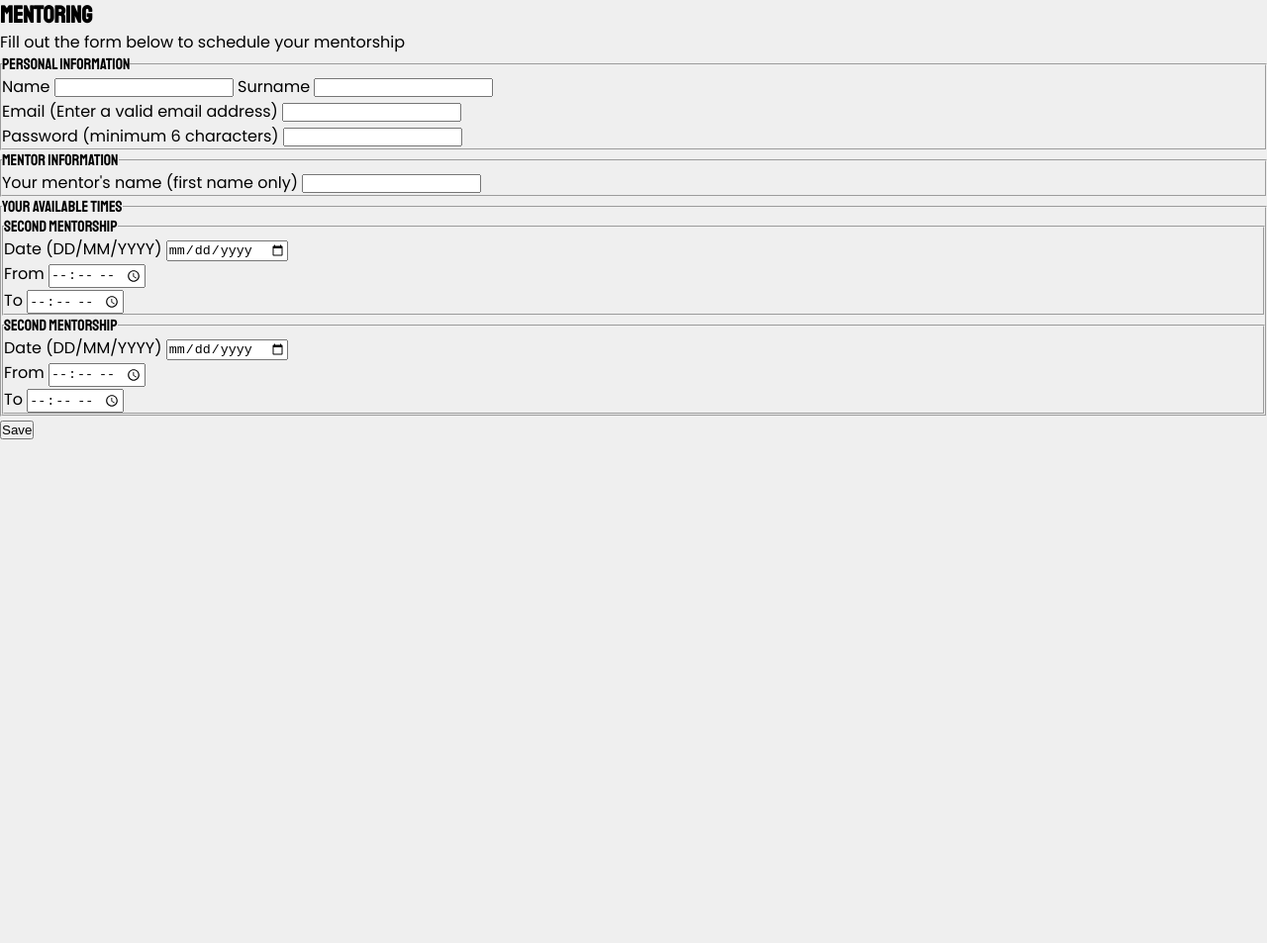
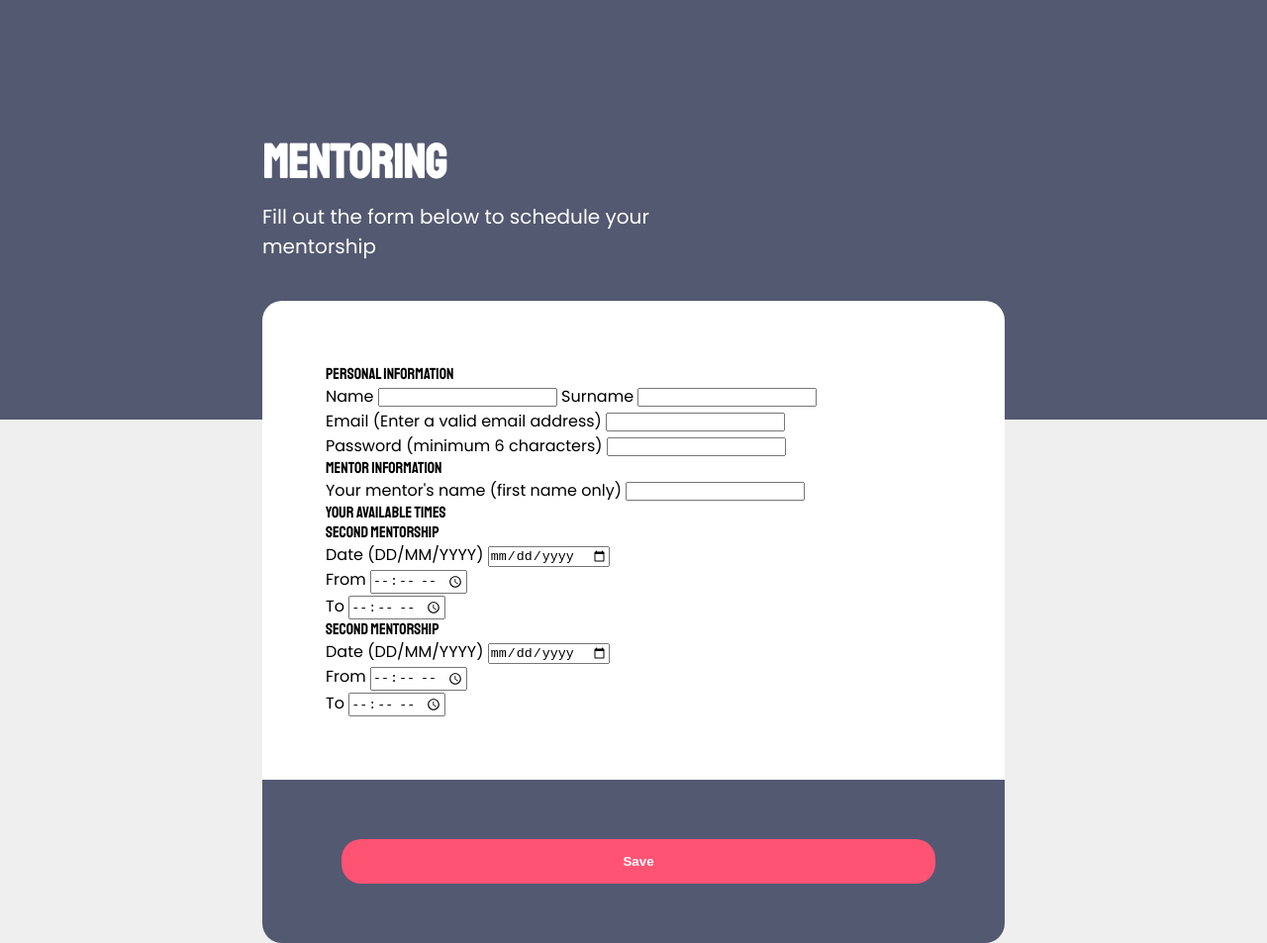
Before and after one commit to emidiovaleretto/rocketseat-challenge-03, a plain HTML site: page index.html in a window 1280 px wide. Shown: the whole page at 99% size. Before the commit the page ends 800 px from the top, so only its background shows below. Drawn offline with Linux system fonts and the light colour scheme.

Commit message:
feature: add style to the submit input

```diff
--- a/assets/css/style.css
+++ b/assets/css/style.css
@@ -9,6 +9,15 @@ body {
   background-color: #efefef;
 }
 
+fieldset {
+  border: none;
+}
+
+h1,
+legend {
+  font-family: "Staatliches", sans-serif;
+}
+
 .header-container {
   background-color: #535971;
 }
@@ -18,16 +27,10 @@ body {
   margin: 0 auto;
 }
 
-h1,
-legend {
-  font-family: "Staatliches", sans-serif;
-}
-
 .main-container h1 {
   font-size: 3rem;
   line-height: 3rem;
   color: #fff;
-
   padding-top: 140px;
   margin-bottom: 16px;
 }
@@ -35,7 +38,29 @@ legend {
 .main-container p {
   font-size: 1.25rem;
   color: #fff;
+  width: 420px;
+  padding-bottom: 160px;
+}
 
-  width: 420px;
-  padding-bottom: 180px;
+.form-wrapper {
+  background-color: #fff;
+  padding: 64px;
+  border-radius: 20px 20px 0 0;
+  margin-top: -120px;
 }
+
+footer {
+  background-color: #535971;
+  padding: 60px 80px;
+  border-radius: 0 0 20px 20px;
+}
+
+footer input {
+  padding: 15px 40px;
+  background: #ff5374;
+  border-radius: 20px;
+  color: #fff;
+  font-weight: 700;
+  border: none;
+  width: 600px;
+}
--- a/index.html
+++ b/index.html
@@ -14,15 +14,15 @@
 </head>
 
 <body>
-  <section>
-    <header>
+  <section class="header-container">
+    <header class="main-container">
       <h1>Mentoring</h1>
       <p>Fill out the form below to schedule your mentorship</p>
     </header>
   </section>
 
   <main>
-    <div>
+    <div class="main-container">
       <form action="/" method="get">
         <div class="form-wrapper">
           <fieldset>
```
Also changed, not shown: 1 other file.
